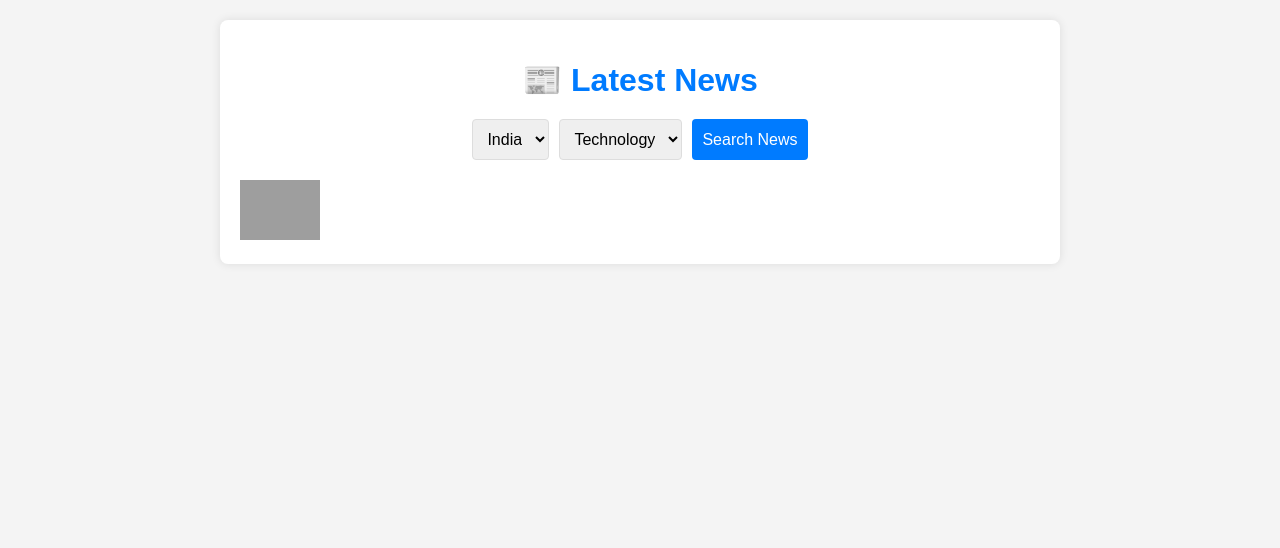
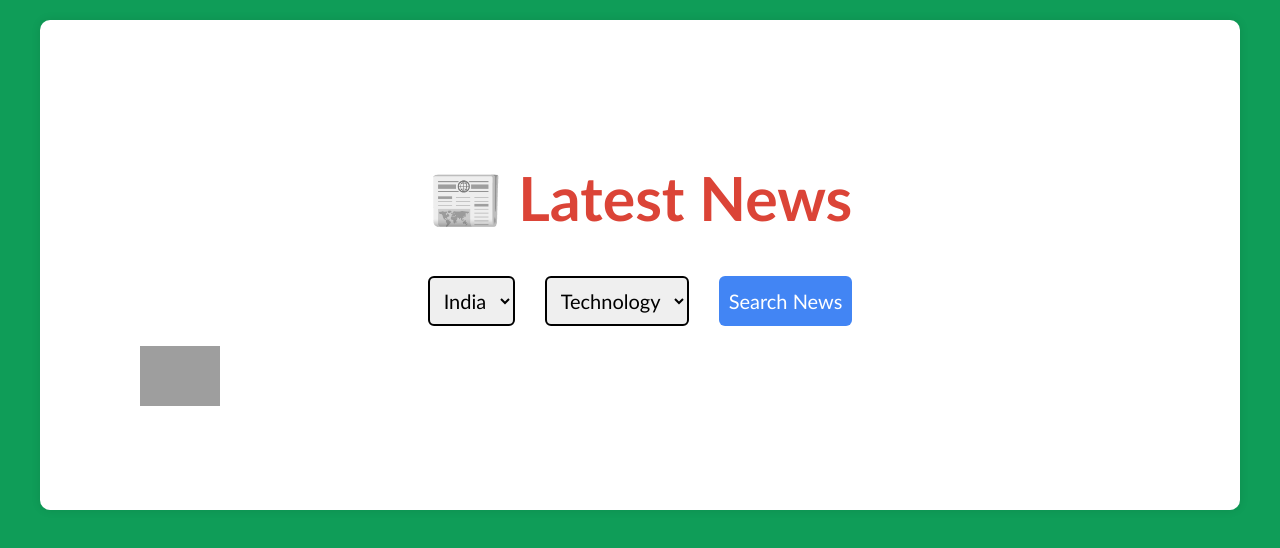
Before and after one commit to DhanushAyush/Hermes-API, a website: page index.html in a window 1280 px wide. Drawn offline with Linux system fonts and the light colour scheme; grey boxes are pictures that could not be loaded.

Commit message:
Update index.html

```diff
--- a/index.html
+++ b/index.html
@@ -9,38 +9,41 @@
             font-family: Arial, sans-serif;
             margin: 0;
             padding: 20px;
-      background-color: #f4f4f4;
-      color: #333;
+            background-color: #0F9D58;
+            color: #868686;
         }
         .container {
-      max-width: 800px;
+            max-width: 1000px;
             margin: auto;
             background: #fff;
-      padding: 20px;
-      border-radius: 8px;
+            padding: 100px;
+            border-radius: 10px;
             box-shadow: 0 0 10px rgba(0, 0, 0, 0.1);
         }
         h1 {
+            font-family:  'Trebuchet MS', 'Lucida Sans Unicode', 'Lucida Grande', 'Lucida Sans', Arial, sans-serif;
             text-align: center;
-      margin-bottom: 20px;
-      color: #007bff;
+            margin-bottom: 40px;
+            color: #DB4437;
+            font-size: 3.8rem;
         }
         form {
             display: flex;
             flex-wrap: wrap;
             justify-content: center;
-      gap: 10px;
+            gap: 30px;
             margin-bottom: 20px;
         }
         select, button {
             padding: 10px;
-      border: 1px solid #ddd;
-      border-radius: 4px;
-      font-size: 16px;
+            border: 2px solid #000000;
+            border-radius: 6px;
+            font-family:  'Trebuchet MS', 'Lucida Sans Unicode', 'Lucida Grande', 'Lucida Sans', Arial, sans-serif;
+            font-size: 20px;
         }
         button {
-      background-color: #007bff;
-      color: white;
+            background-color: #4285F4;
+            color: rgb(255, 255, 255);
             cursor: pointer;
             border: none;
         }
@@ -49,11 +52,12 @@
         }
         #newsList {
             display: grid;
+
             gap: 20px;
         }
         .news-item {
             background: #f9f9f9;
-      padding: 15px;
+            padding: 30px;
             border-radius: 8px;
             box-shadow: 0 2px 4px rgba(0, 0, 0, 0.1);
         }
```
Lines whose indentation alone changed are shown as unchanged.
